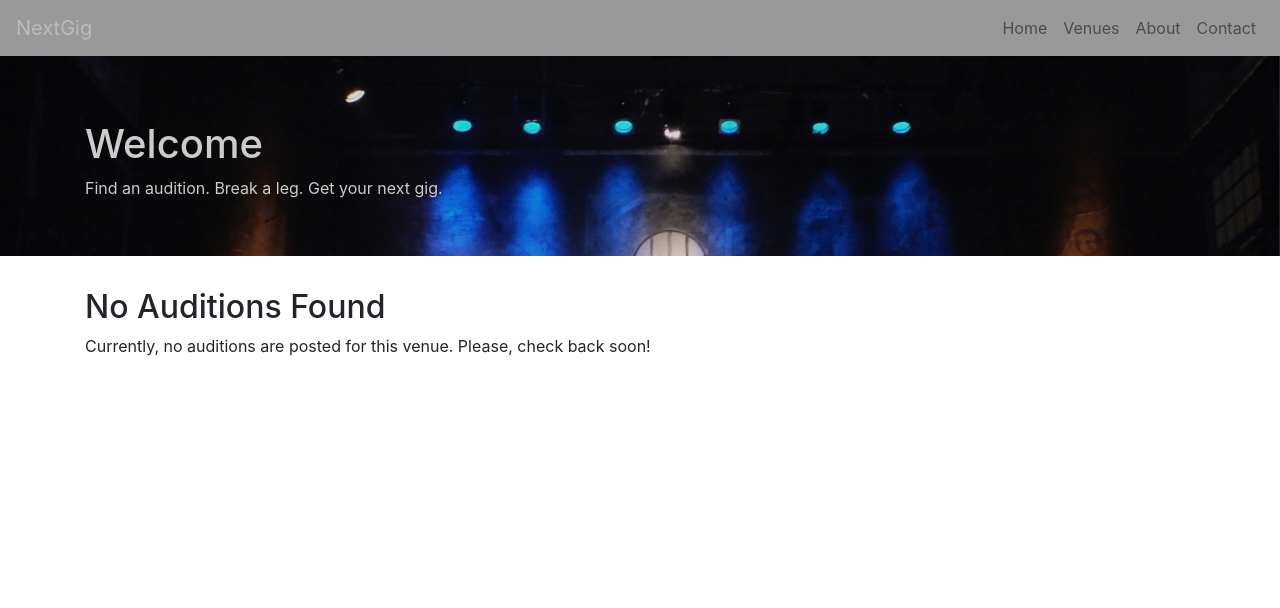
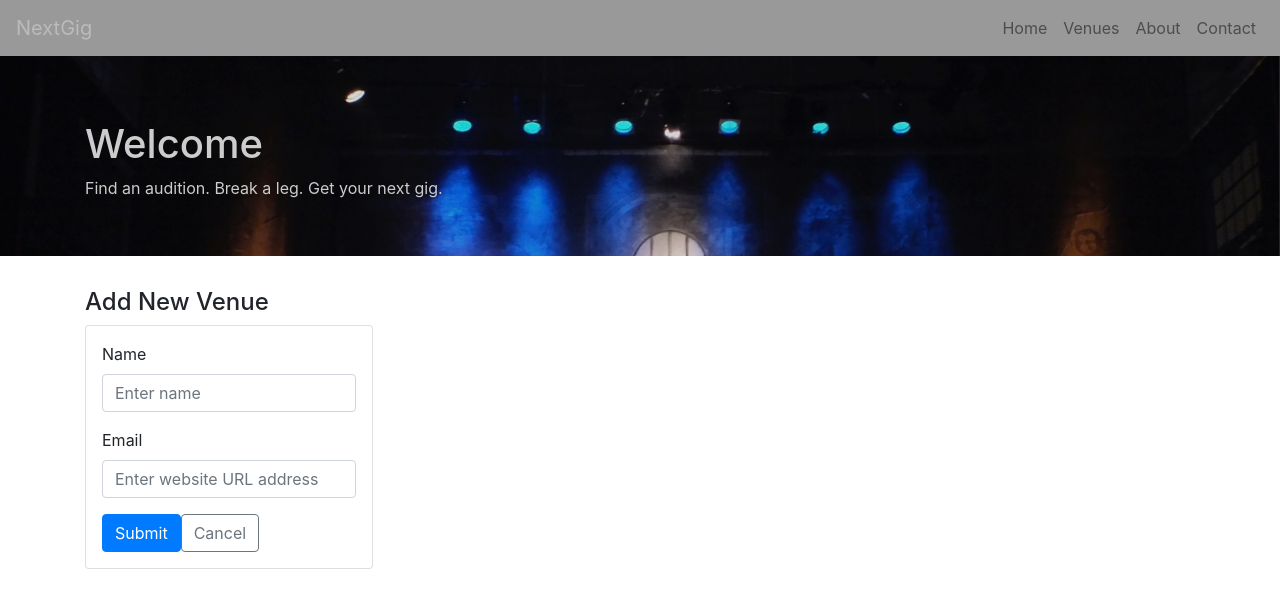
Before and after one commit to 2magpies/nextgig, a React (Create React App) app: page /post-venue in a window 1280 px wide. Shown: the top 608 px of the page. Built offline with nearby package versions, Linux system fonts and the light colour scheme.

Commit message:
prep for heroku

```diff
--- a/src/App.js
+++ b/src/App.js
@@ -2,6 +2,7 @@ import React from 'react';
 import { BrowserRouter as Router, Route, Switch } from 'react-router-dom';
 import { Home } from './components/home/Home';
 import VenueList from './components/venues/VenueList';
+import PostVenue from './components/venues/PostVenue';
 import VenueDetail from './components/venues/VenueDetail';
 import UpdateVenue from './components/venues/UpdateVenue';
 import AuditionList from './components/auditions/AuditionList';
@@ -25,6 +26,7 @@ function App() {
           <Switch>
             <Route exact path="/" component={Home} />
             <Route exact path="/venues" component={VenueList} />
+            <Route path="/post-venue" component={PostVenue} />
             <Route exact path="/venues/:id" component={VenueDetail} />
             <Route exact
               path="/venues/:id"
--- a/src/components/auditions/UpdateAudition.js
+++ b/src/components/auditions/UpdateAudition.js
@@ -1,6 +1,5 @@
 import React, { useEffect, useState } from 'react';
 import { Button, Form, Col } from 'react-bootstrap';
-import { Link } from 'react-router-dom';
 import moment from 'moment';
 
 function UpdateAudition(props) {
@@ -112,7 +111,7 @@ function UpdateAudition(props) {
                   type="text"
                   name="venue"
                   value={audition.venue}
-                  disabled='true'
+                  // disabled='true'
                   onChange={handleChange}
                 ></Form.Control>
               </Form.Group>
@@ -174,8 +173,12 @@ function UpdateAudition(props) {
           >
             Delete
           </Button>
-          <Button variant="outline-secondary" id="cancel">
-            <Link to={`/auditions/${audition.id}`}>Cancel</Link>
+          <Button
+            variant="outline-secondary"
+            id="cancel"
+            href={`/auditions/${audition.id}`}
+          >
+            Cancel
           </Button>
         </Form>
       </div>
--- a/src/components/venues/PostVenue.js
+++ b/src/components/venues/PostVenue.js
@@ -1,6 +1,5 @@
 import React from 'react';
 import { Col, Button, Form, Card } from 'react-bootstrap';
-import VenueList from './VenueList';
 
 function PostVenue() {
   const postNewVenue = userData => {
@@ -16,7 +15,7 @@ function PostVenue() {
       .then(response => response.json())
       .then(userData => {
         console.log('Success:', userData);
-        window.location.href = 'https://nextgig-fe.herokuapp.com/post-venue';
+        window.location.href = 'https://nextgig-fe.herokuapp.com/venues';
       })
       .catch(error => {
         console.error('Error', error);
@@ -27,7 +26,7 @@ function PostVenue() {
     event.preventDefault();
     let venueData = {};
     venueData.name = event.target['name'].value;
-    venueData.email = event.target['email'].value;
+    venueData.email = event.target['website_url'].value;
 
     postNewVenue(venueData);
   };
@@ -67,6 +66,13 @@ function PostVenue() {
             <Button variant="primary" type="submit">
               Submit
             </Button>
+            <Button
+              variant="outline-secondary"
+              id="cancel"
+              href="venues"
+            >
+              Cancel
+            </Button>
           </Form>
         </Card>
       </div>
--- a/src/components/venues/UpdateVenue.js
+++ b/src/components/venues/UpdateVenue.js
@@ -1,9 +1,9 @@
 import React, { useEffect, useState } from 'react';
-import { Button, Card, Form, Col } from 'react-bootstrap';
+import { Button, Form } from 'react-bootstrap';
 
 function UpdateVenue(props) {
   const { match } = props;
-  const [venue, setVenue] = useState([]);
+  const [venue, setVenue] = useState(null);
 
   useEffect(() => {
     getVenue();
@@ -19,7 +19,6 @@ function UpdateVenue(props) {
     event.preventDefault();
 
     let data = {};
-
     data.name = event.target['name'].value;
     data.website_url = event.target['website_url'].value;
 
@@ -33,19 +32,10 @@ function UpdateVenue(props) {
       }
     }
 
-    updateVenue(data);
+    putVenue(data);
   };
 
-  function getVenue() {
-    fetch(url)
-      .then(response => response.json())
-      .then(response => {
-        setVenue(response);
-      })
-      .catch(console.error);
-  }
-
-  const updateVenue = data => {
+  const putVenue = data => {
     fetch(url, {
       method: 'PUT',
       headers: {
@@ -57,14 +47,22 @@ function UpdateVenue(props) {
         response.json();
       })
       .then(data => {
-        console.log('Success:');
-        window.location.href =
-          'https://nextgig-be.herokuapp.com/venues/update-venue';
+        window.location.href = `https://nextgig-be.herokuapp.com/venues/update-venue/${venue.id}`;
       })
       .catch(error => {
         console.error('Error:', error);
       });
   };
+
+  function getVenue() {
+    fetch(url)
+      .then(response => response.json())
+      .then(response => {
+        setVenue(response);
+        console.log(response);
+      })
+      .catch(console.error);
+  }
 
   const deleteVenue = () => {
     fetch(url, {
@@ -75,32 +73,34 @@ function UpdateVenue(props) {
     })
       .then(response => response.json())
       .then(response => {
-        window.location.href =
-          'https://nextgig-be.herokuapp.com/venues/update-venue';
+        window.location.href = 'https://nextgig-be.herokuapp.com/venues/';
       })
       .catch(console.error);
   };
 
+  if (!venue) {
+    return null;
+  }
+
   return (
+    <>
       <div>
         <h4>Edit Venue</h4>
-      <Card style={{ width: '18rem', padding: '1rem' }}>
         <Form onSubmit={handleSubmit}>
           <Form.Row>
-            <Form.Group as={Col} controlId="formGrid">
+            <Form.Group>
               <Form.Label>Name</Form.Label>
               <Form.Control
                 type="text"
                 value={venue.name}
                 name="name"
                 onChange={handleChange}
-
               />
             </Form.Group>
           </Form.Row>
           <Form.Row>
-            <Form.Group as={Col}>
-              <Form.Label>Email</Form.Label>
+            <Form.Group>
+              <Form.Label>Website URL</Form.Label>
               <Form.Control
                 type="text"
                 value={venue.website_url}
@@ -116,17 +116,17 @@ function UpdateVenue(props) {
           <Button variant="primary" type="submit">
             Submit
           </Button>
-        </Form>
           <br></br>
           <Button variant="danger" id="delete" onClick={deleteVenue}>
             Delete Venue
           </Button>
           <br></br>
-        <Button variant="outline-secondary" id="cancel" >
+          <Button variant="outline-secondary" id="cancel">
             Cancel
           </Button>
-      </Card>
+        </Form>
       </div>
+    </>
   );
 }
 
--- a/src/components/venues/VenueList.js
+++ b/src/components/venues/VenueList.js
@@ -28,9 +28,9 @@ function VenueList() {
             <h3>Venues</h3>
           </Col>
           <Col>
-            {/* <Button variant="success" href={`/venues/${venue.id}`}>
+            <Button variant="success" href="/post-venue">
               Add Venue
-            </Button> */}
+            </Button>
           </Col>
         </Row>
 
@@ -56,7 +56,7 @@ function VenueList() {
                     </Button>
                   </Col>
                   <Col>
-                    <Button variant="success" href={`/venue/${venue.id}`}>
+                    <Button variant="outline-success" href={`/venues/${venue.id}`}>
                       Open Auditions
                     </Button>
                   </Col>
```
Lines whose indentation alone changed are shown as unchanged.
